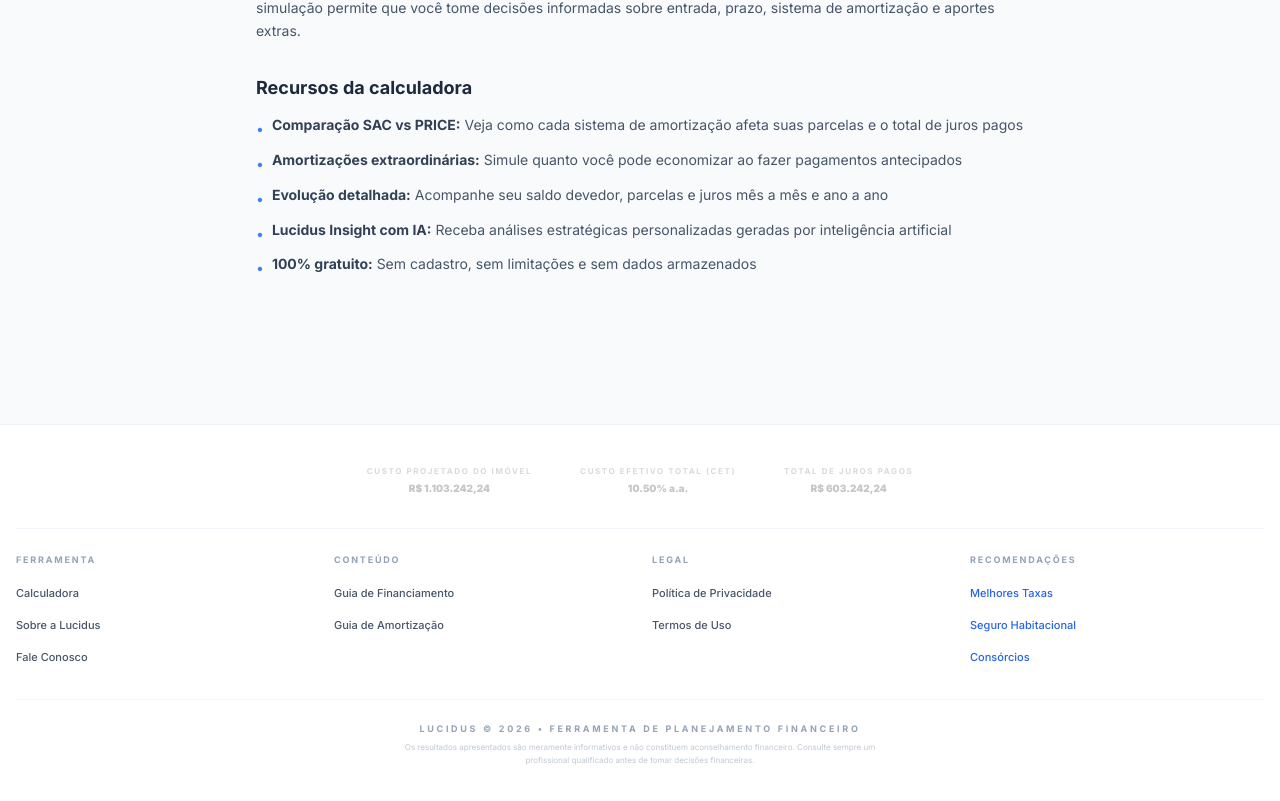
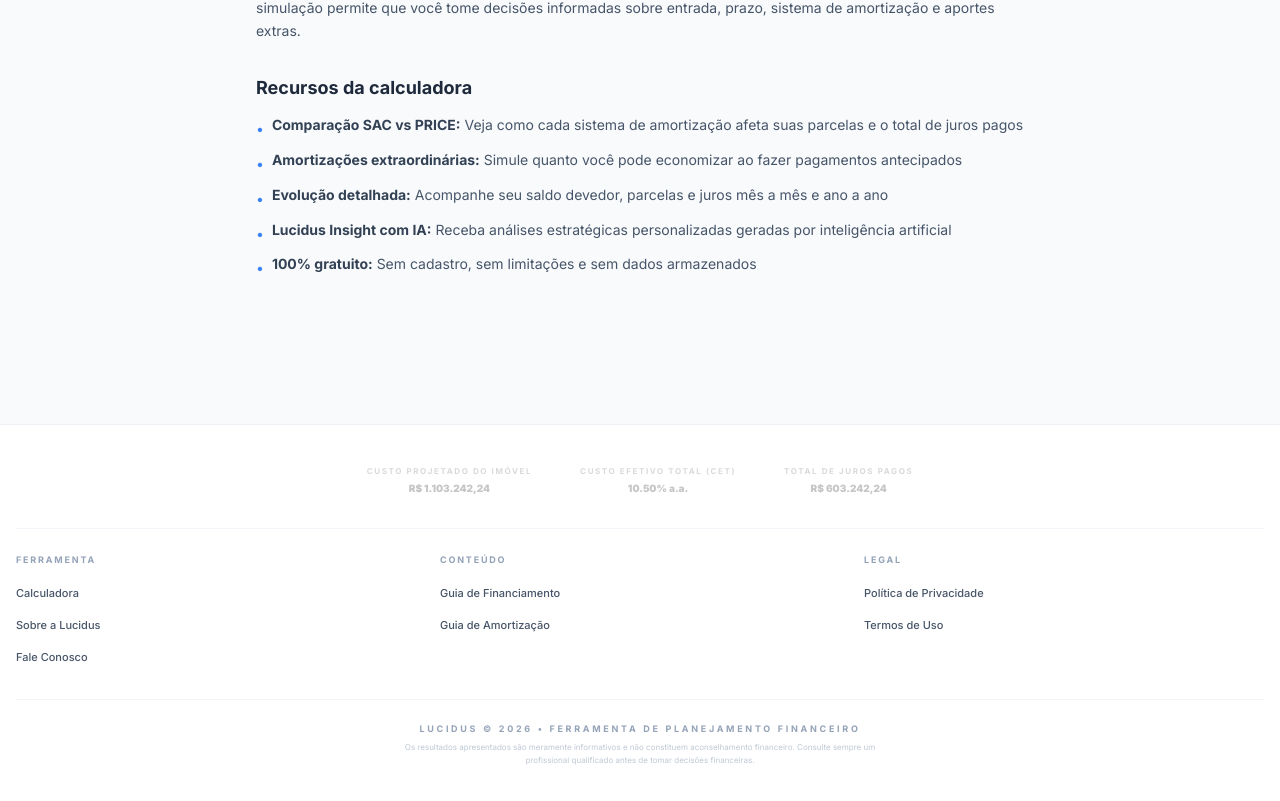
Before and after one commit to gbuenor73/calculadora-financiamento, a React (Vite) app: page / in a window 1280 px wide. Shown: the part 2221-3022 px from the top of the page. Built offline with nearby package versions, Linux system fonts and the light colour scheme.

Commit message:
fix: corrige testes de rotas e remove coluna de recomendações do rodapé

```diff
--- a/src/components/Layout/Footer.tsx
+++ b/src/components/Layout/Footer.tsx
@@ -29,7 +29,7 @@ export const Footer: React.FC<FooterProps> = ({ optimizedTotalPaid, annualIntere
                 </div>
 
                 {/* Navigation Links */}
-                <div className="w-full grid grid-cols-2 md:grid-cols-4 gap-6 pt-6 border-t border-slate-100 dark:border-slate-800/60">
+                <div className="w-full grid grid-cols-2 md:grid-cols-3 gap-6 pt-6 border-t border-slate-100 dark:border-slate-800/60">
                     <div>
                         <h4 className="text-[9px] font-bold text-slate-400 dark:text-slate-500 uppercase tracking-[0.2em] mb-3">Ferramenta</h4>
                         <ul className="space-y-2">
@@ -52,14 +52,7 @@ export const Footer: React.FC<FooterProps> = ({ optimizedTotalPaid, annualIntere
                             <li><Link to="/termos" className="text-[11px] font-medium text-slate-600 dark:text-slate-400 hover:text-blue-600 dark:hover:text-blue-400 transition-colors">Termos de Uso</Link></li>
                         </ul>
                     </div>
-                    <div>
-                        <h4 className="text-[9px] font-bold text-slate-400 dark:text-slate-500 uppercase tracking-[0.2em] mb-3">Recomendações</h4>
-                        <ul className="space-y-2">
-                            <li><a href="#" className="text-[11px] font-medium text-blue-600 dark:text-blue-400 hover:underline">Melhores Taxas</a></li>
-                            <li><a href="#" className="text-[11px] font-medium text-blue-600 dark:text-blue-400 hover:underline">Seguro Habitacional</a></li>
-                            <li><a href="#" className="text-[11px] font-medium text-blue-600 dark:text-blue-400 hover:underline">Consórcios</a></li>
-                        </ul>
-                    </div>
+
                 </div>
 
                 {/* Copyright */}
```
Also changed, not shown: 1 other file (tests, documents, lock files or other folders).
